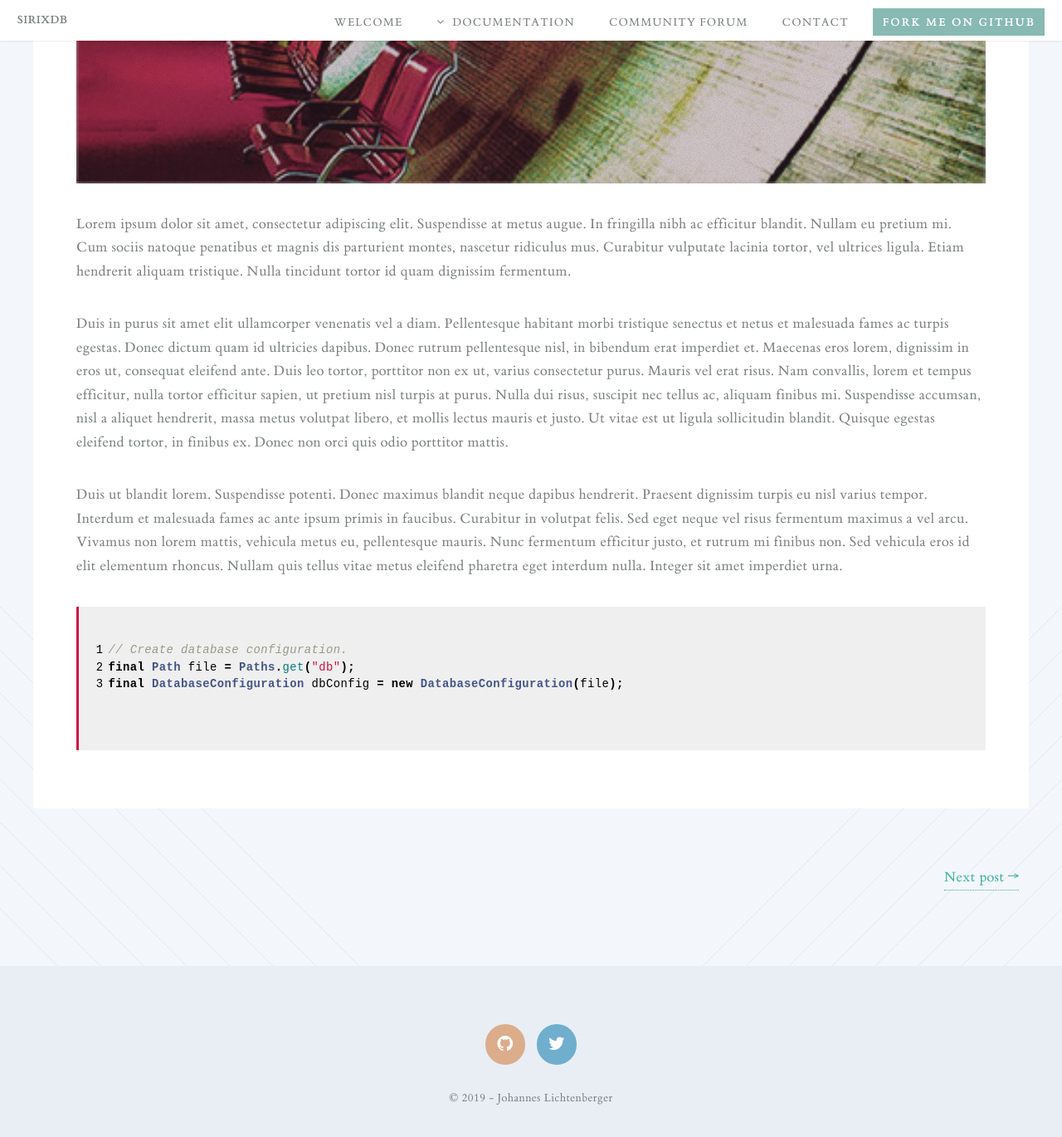
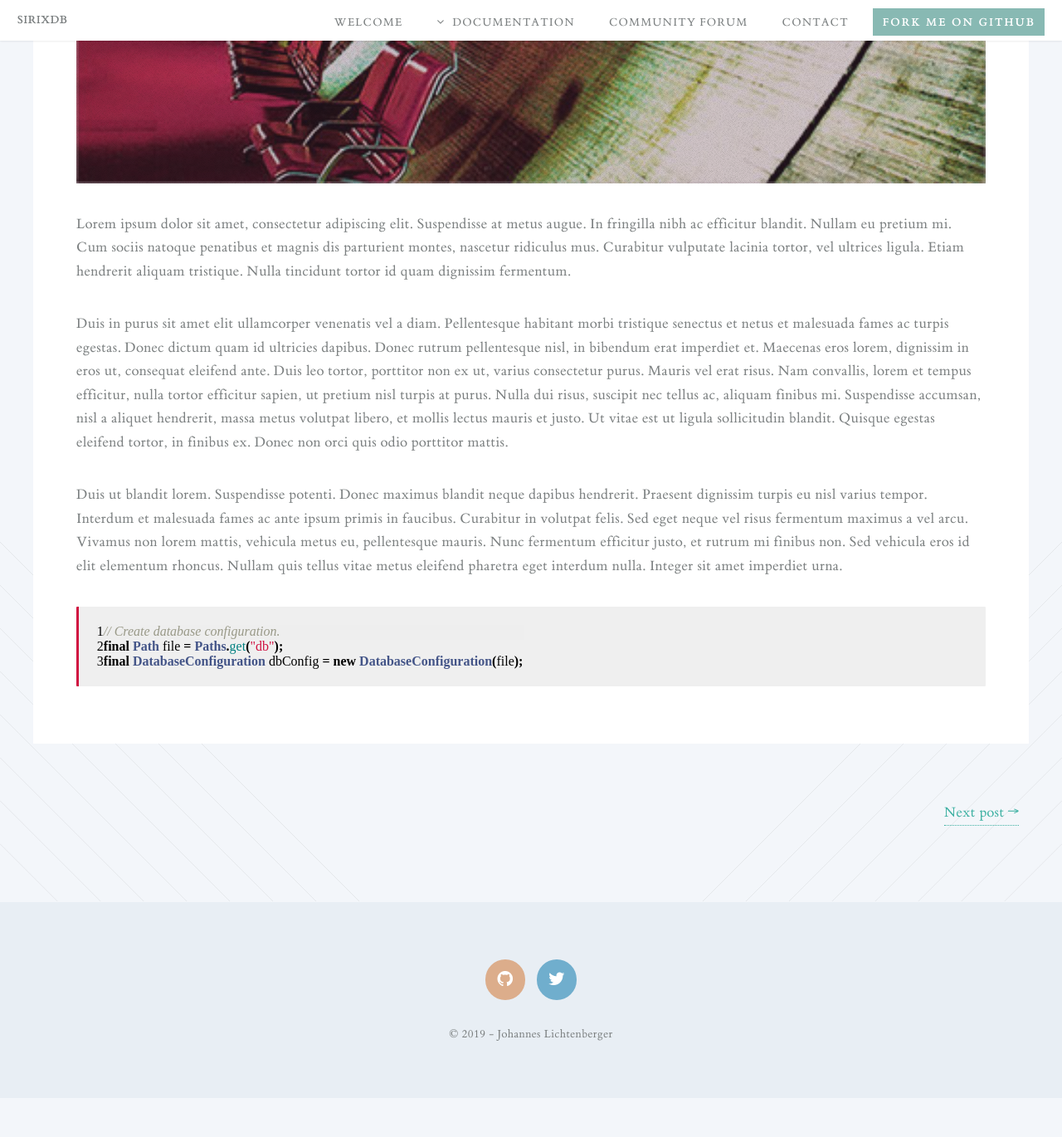
Before and after one commit to sirixdb/sirixdb.github.io, a Jekyll site: the page built from _posts/2014-08-07-first-post.markdown, in a window 1280 px wide and 1400 px high, scrolled down 695 px. Shown: the top 1370 px of the window at 83% size. Built offline with Jekyll 4.4.1, drawn with Linux system fonts in a browser that asks for light colours; after the commit the page ends 2018 px from its top, so only the background shows below that.

Commit message:
Update style.css

```diff
--- a/css/style.css
+++ b/css/style.css
@@ -1143,6 +1143,10 @@
 			width: 5em;
 		}
 
+table.rouge-table {
+  all: initial;
+}
+
 .container {
  margin-left:auto;
  margin-right:auto;
```
